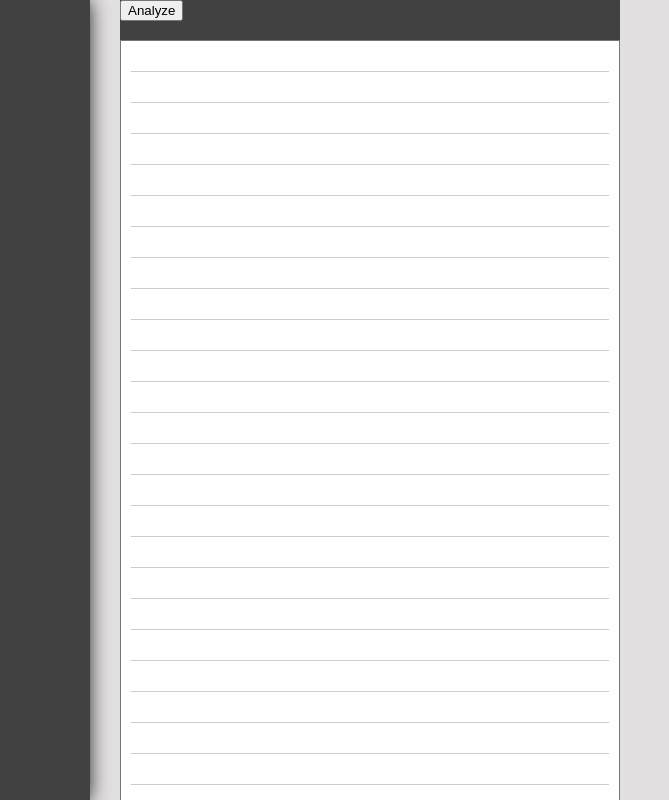
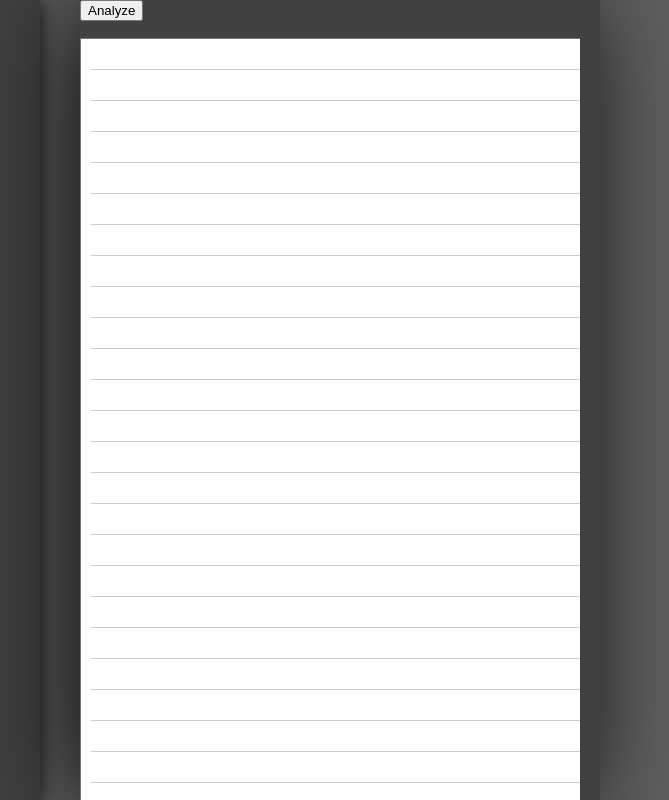
Before and after one commit to willresen/stanza, a React app: page / in a window 1280 px wide. Shown: the whole page, without its empty margins (160-829 px from the left). Built offline with nearby package versions, Linux system fonts and the light colour scheme.

Commit message:
Add styling

```diff
--- a/public/style.css
+++ b/public/style.css
@@ -1,8 +1,8 @@
 html, body, #app {
   height: 100%;
   margin: 0px;
+  background-color: rgb(95, 95, 95);
   overflow: hidden;
-  background-color: rgb(226, 224, 224);
 }
 
 #main {
@@ -12,8 +12,11 @@ html, body, #app {
 }
 
 #sidebar {
+  display: flex;
+  flex-flow: column;
+  justify-content: space-around;
   height: 100%;
-  width: 250px;
+  width: 200px;
   position: absolute;
   top: 0;
   background-color: rgb(65, 65, 65);
@@ -22,18 +25,25 @@ html, body, #app {
 
 #workspace {
   position: relative;
-  left: 280px;
+  display: flex;
+  flex-flow: column;
+  left: 240px;
   width: 500px;
+  box-shadow: -1px 6px 100px 0px black;
+  overflow-y: auto;
 }
 
 #editor{
-  display: flex;
+  flex: 1 1 auto;
   width: 100%;
   height: 100%;
+  overflow: hidden;
 }
 
 .text {
+  overflow-y: auto;
   font-size: 16px;
+  font-weight: 100;
   width: 100%;
   height: 100%;
   background-attachment: local;
@@ -56,9 +66,62 @@ html, body, #app {
   background-color: rgb(65, 65, 65);
 }
 
+#analyze {
+  margin: 0 auto;
+  position: relative;
+  display: flex;
+  height: 40px;
+  width: 100px;
+  justify-content: center;
+}
+
 #output {
+  padding: 40px 10px 0px 10px;
+  font-family: sans-serif;
+  font-size: 16px;
+  font-weight: 100;
+  line-height: 15px;
   position: relative;
-  left: 350px;
+  left: 240px;
   height: 100%;
-  width: 50%;
+  width: fit-content;
+  background-color: rgb(65, 65, 65);
 }
+
+#other_words {
+  position: relative;
+  overflow-y: auto;
+  left: 240px;
+  height: 100%;
+  width: 200px;
+  padding: 0px 10px 0px 10px;
+  margin: 0px 0px 40px 0px;
+  color: white;
+  background-color: rgb(65, 65, 65);
+  font-family: sans-serif;
+  font-size: 16px;
+  font-weight: 100;
+}
+
+ul {
+  list-style-type: circle;
+}
+
+::-webkit-scrollbar {
+  width: 2px;
+}
+::-webkit-scrollbar-track {
+  background: #9e9e9e00;
+}
+::-webkit-scrollbar-thumb {
+  background: #888;
+}
+::-webkit-scrollbar-thumb:hover {
+  background: #555;
+}
+
+#controls {
+  font-family: sans-serif;
+  font-weight: 100;
+  color: white;
+}
```
